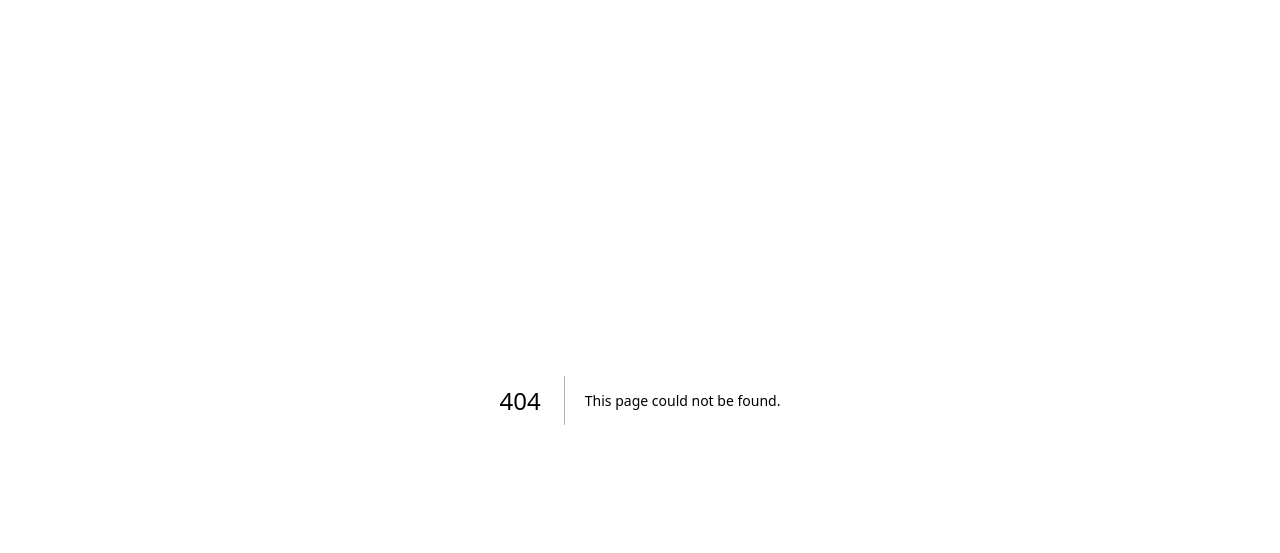
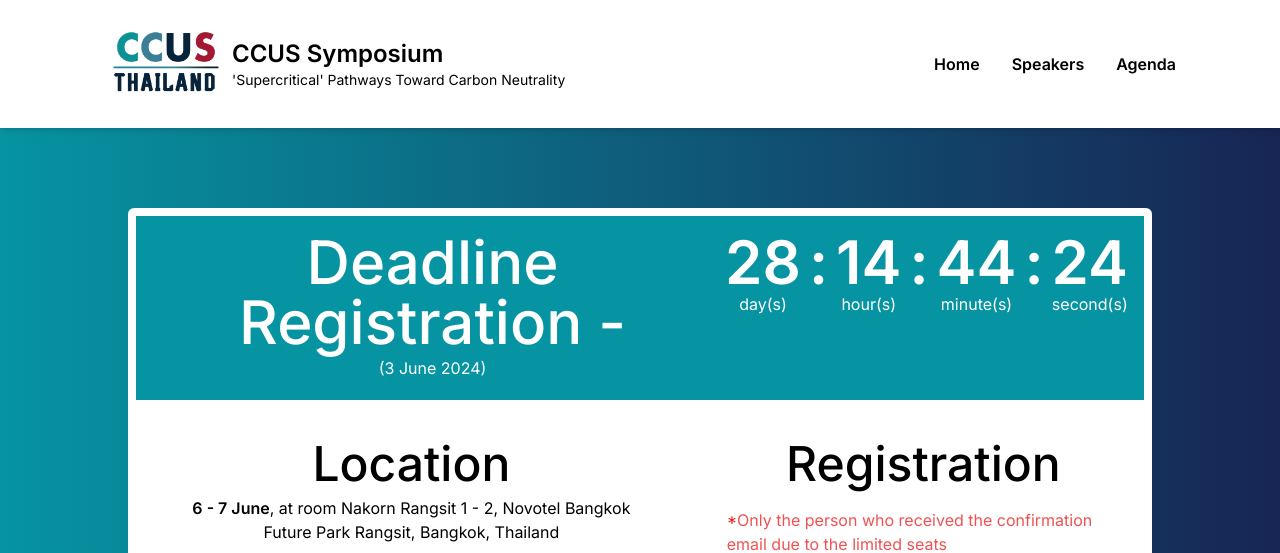
Before and after one commit to thunyoubun/ccs-registration, a Next.js app: page /registration in a window 1280 px wide. Before the commit this address had no page. Shown: the top 553 px of the page. Built offline with nearby package versions, Linux system fonts and the light colour scheme.

Commit message:
edit path

```diff
--- a/src/app/Components/Navbar.tsx
+++ b/src/app/Components/Navbar.tsx
@@ -78,9 +78,9 @@ const Navbar = ({ path }: NavbarProps) => {
                 <Link href="/agenda">Agenda</Link>
               </li>
             )}
-            {path !== "register" && (
+            {path !== "registration" && (
               <li className="hover:scale-105 font-semibold hover:drop-shadow-md transition ease-out delay-50">
-                <Link href="/register">Registration</Link>
+                <Link href="/registration">Registration</Link>
               </li>
             )}
           </ul>
@@ -122,9 +122,9 @@ const Navbar = ({ path }: NavbarProps) => {
               <Link href="/agenda">Agenda</Link>
             </li>
           )}
-          {path !== "register" && (
+          {path !== "registration" && (
             <li className="hover:scale-105 font-semibold hover:drop-shadow-md transition ease-out delay-50">
-              <Link href="/register">Registration</Link>
+              <Link href="/registration">Registration</Link>
             </li>
           )}
         </ul>
--- a/src/app/register/page.tsx
+++ b/src/app/registration/page.tsx
@@ -8,7 +8,7 @@ function RegistrationPage() {
   return (
     <header>
       <div className="relative">
-        <Navbar path={"register"} />
+        <Navbar path={"registration"} />
         <ToTop />
         <RegistrationBody />
         {/* Footer */}
```
Also changed, not shown: src/app/registration/layout.tsx (renamed from src/app/register/layout.tsx).
